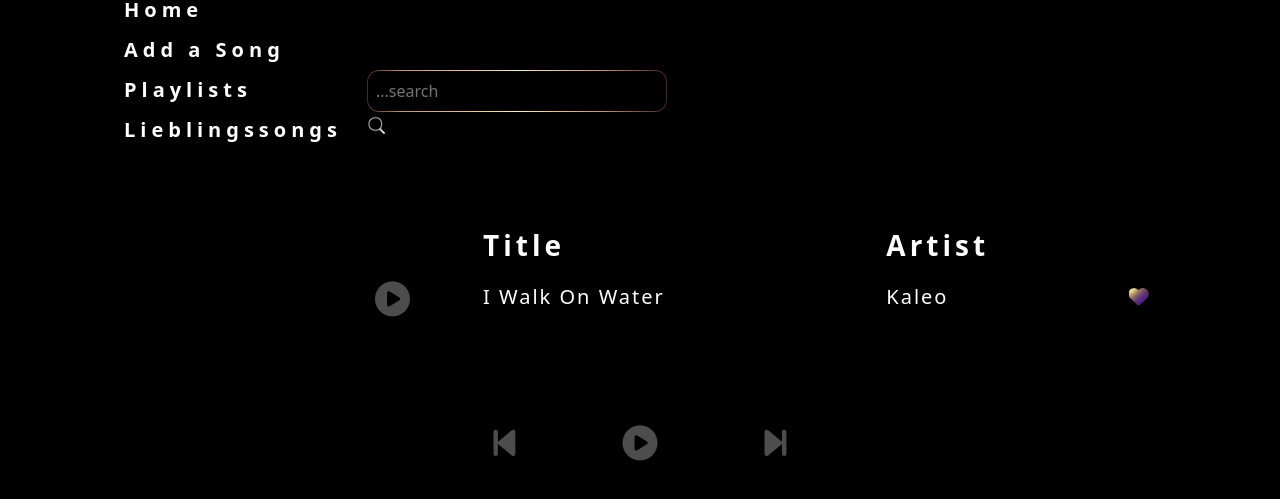
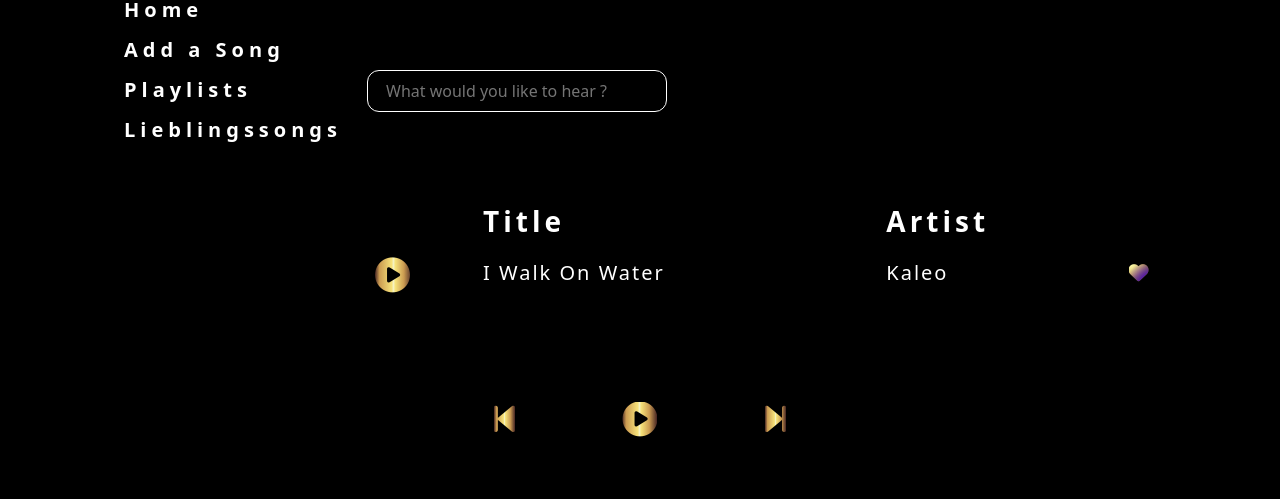
Before and after one commit to BernadetteCh/musicapp, a React (Create React App) app in the folder musicplayer/: page / in a window 1280 px wide. Shown: the part 245-744 px from the top of the page. Built offline with nearby package versions, Linux system fonts and the light colour scheme.

Commit message:
Add styling to icons

```diff
--- a/musicplayer/src/AddMusic/AddMusic.js
+++ b/musicplayer/src/AddMusic/AddMusic.js
@@ -9,7 +9,7 @@ const AddMusic = () => {
         <Input type="text" placeholder="add mp3 file" />
         <Input type="text" placeholder="Songtitle" />
         <Input type="text" placeholder="Artist" />
-        <select style={{ background: "#d4a50d63", color: "white" }}>
+        <select style={{ background: "#d4a50d3d", color: "white" }}>
           <option defaultValue="select" placeholder="select">
             -- Select Playlist --
           </option>
--- a/musicplayer/src/App.js
+++ b/musicplayer/src/App.js
@@ -19,7 +19,7 @@ function App() {
   const sameRender = () => {
     setPlaying((playing) => !playing);
   };
-  console.log(playing);
+
   return (
     <BrowserRouter>
       <Container className="container">
@@ -33,7 +33,12 @@ function App() {
                 path="/"
                 element={<Home sameRender={sameRender} state={playing} />}
               ></Route>
-              <Route path="/favorites" element={<FavoriteMusic />}></Route>
+              <Route
+                path="/favorites"
+                element={
+                  <FavoriteMusic sameRender={sameRender} state={playing} />
+                }
+              ></Route>
               <Route path="/playlists" element={<Playlists />}></Route>
               <Route path="/addSong" element={<AddMusic />}></Route>
             </Routes>
--- a/musicplayer/src/AudioPlayer/AudioPlayer.css
+++ b/musicplayer/src/AudioPlayer/AudioPlayer.css
@@ -7,12 +7,32 @@ figure {
   margin: 50px auto;
   max-width: 400px;
 }
-
+.track-back-icon,
+.track-forward-icon,
+.play-icon,
+.pause-icon {
+  background: linear-gradient(
+    to right,
+    #462523 0,
+    #cb9b51 12%,
+    #f6e27a 45%,
+    #f6f2c0 50%,
+    #f6e27a 55%,
+    #cb9b51 78%,
+    #462523 100%
+  );
+  background-clip: border-box;
+  -webkit-background-clip: text;
+  -webkit-text-fill-color: transparent;
+}
+/* .play-icon,
+.pause-icon {
+  color: #b0b0b0;
+} */
 .play-icon,
 .pause-icon,
 .track-back-icon,
 .track-forward-icon {
   display: inline;
   font-size: 35px;
-  color: #80808099;
 }
--- a/musicplayer/src/AudioPlayer/AudioPlayer.js
+++ b/musicplayer/src/AudioPlayer/AudioPlayer.js
@@ -1,11 +1,9 @@
-import React, { useState, useEffect, useRef } from "react";
+import React, { useEffect, useRef } from "react";
 import PlayerPauseIcon from "../PlayPauseIcon";
 import "./AudioPlayer.css";
 import Kaleo from "../Kaleo - I walk on Water.mp3";
 
 const AudioPlayer = ({ sameRender, state }) => {
-  const [play, setPlay] = useState(state);
-  const [render, setRender] = useState(false);
   const audioElem = useRef();
 
   useEffect(() => {
@@ -17,7 +15,6 @@ const AudioPlayer = ({ sameRender, state }) => {
   }, [state]);
   const playPause = () => {
     sameRender(state);
-    // setPlay(boolean, sameRender(boolean));
   };
   return (
     <div className="audioplayer-container">
@@ -29,34 +26,6 @@ const AudioPlayer = ({ sameRender, state }) => {
       </figure>
     </div>
   );
-
-  // if (play === false) {
-  //   return (
-  //     <div className="audioplayer-container">
-  //       <figure>
-  //         <audio src={Kaleo} ref={audioElem}></audio>
-  //         <i className="fa-sharp fa-solid fa-backward-step track-back-icon"></i>
-  //         {/* <i
-  //           className="fa-solid fa-circle-play play-icon"
-  //           onClick={playPause}
-  //         ></i> */}
-  //         <PlayerPauseIcon togglePlayPause={playPause} />
-  //         <i className="fa-sharp fa-solid fa-forward-step track-forward-icon"></i>
-  //       </figure>
-  //     </div>
-  //   );
-  // } else {
-  //   return (
-  //     <div className="audioplayer-container">
-  //       <figure>
-  //         <audio src={Kaleo} ref={audioElem}></audio>
-  //         <i className="fa-sharp fa-solid fa-backward-step track-back-icon"></i>
-  //         <i className="fa-solid fa-pause pause-icon" onClick={playPause}></i>
-  //         <i className="fa-sharp fa-solid fa-forward-step track-forward-icon"></i>
-  //       </figure>
-  //     </div>
-  //   );
-  // }
 };
 
 export default AudioPlayer;
--- a/musicplayer/src/FavoriteMusic/FavoriteMusic.js
+++ b/musicplayer/src/FavoriteMusic/FavoriteMusic.js
@@ -1,10 +1,10 @@
 import React from "react";
 import MusicTable from "../Home/MusicTable";
 
-const FavoriteMusic = () => {
+const FavoriteMusic = ({ sameRender, state }) => {
   return (
     <div>
-      <MusicTable />
+      <MusicTable sameRender={sameRender} state={state} />
     </div>
   );
 };
--- a/musicplayer/src/Home/Home.css
+++ b/musicplayer/src/Home/Home.css
@@ -26,7 +26,11 @@ input {
   border: double 1px transparent;
   border-radius: 12px;
   width: 300px;
-  background-image: linear-gradient(black, black),
+  padding: 8px 18px;
+  color: #b0b0b0;
+  background: black;
+  border: 1px solid white;
+  /* background-image: linear-gradient(black, black),
     linear-gradient(
       to right,
       #462523 0,
@@ -39,7 +43,7 @@ input {
     );
 
   background-origin: border-box;
-  background-clip: padding-box, border-box;
+  background-clip: padding-box, border-box; */
 }
 table th {
   border-style: none;
@@ -80,10 +84,27 @@ table td {
       ellipse farthest-corner at left top,
       #ffffff 0%,
       #ffffac 8%,
+      #d1b464 45%,
+      #5d4a1f 80.5%,
+      #5d4a1f 100%
+    );
+
+  /* background: radial-gradient(
+      ellipse farthest-corner at right bottom,
+      #fedb37 0%,
+      #fdb931 8%,
+      #9f7928 30%,
+      #5518aa 30%,
+      transparent 80%
+    ),
+    radial-gradient(
+      ellipse farthest-corner at left top,
+      #ffffff 0%,
+      #ffffac 8%,
       #d1b464 25%,
       #5d4a1f 62.5%,
       #5d4a1f 100%
-    );
+    ); */
   background-clip: border-box;
   -webkit-background-clip: text;
   -webkit-text-fill-color: transparent;
--- a/musicplayer/src/Home/Home.js
+++ b/musicplayer/src/Home/Home.js
@@ -13,8 +13,11 @@ const Home = ({ sameRender, state }) => {
         Where words fail, music speaks. ...
       </h1> */}
       <AlbumPictures />
-      <SearchForMusic type="text" placeholder="...search" />
-      <img src={icon} alt="search-icon" className="icon"></img>
+      <SearchForMusic
+        type="text"
+        placeholder="What would you like to hear ? "
+      />
+      {/* <img src={icon} alt="search-icon" className="icon"></img> */}
       <MusicTable sameRender={sameRender} state={state} />
     </div>
   );
--- a/musicplayer/src/Home/MusicTable.js
+++ b/musicplayer/src/Home/MusicTable.js
@@ -1,18 +1,13 @@
-import React, { useState, useEffect } from "react";
+import React from "react";
 import Table from "react-bootstrap/Table";
 import PlayPauseIcon from "../PlayPauseIcon";
 import "../Home/Home.css";
 
 const MusicTable = ({ sameRender, state }) => {
-  const [playing, setPlaying] = useState();
-
   const playPause = () => {
     sameRender(state);
   };
 
-  // useEffect(() => {
-  //  setToggle((toggle)=>!toggle)
-  // }, [state, sameRender]);
   return (
     <div className="music-table" style={{ marginTop: "80px" }}>
       <Table style={{ color: "white" }}>
--- a/musicplayer/src/PlayPauseIcon.js
+++ b/musicplayer/src/PlayPauseIcon.js
@@ -1,25 +1,22 @@
-import React, { useState, useEffect } from "react";
+import React, { useState } from "react";
 import "../src/AudioPlayer/AudioPlayer.css";
 
 const PlayPauseIcon = ({ sameRender, state }) => {
   const [playing, setPlaying] = useState(state);
-  const [toggle, setToggle] = useState(state);
   const playPause = () => {
     sameRender(playing);
-    // setPlaying((playing) => !playing);
-    // // togglePlayPause((playing) => !playing);
   };
 
-  //   useEffect(() => {
-  //     setToggle(state);
-  //   }, [playing]);
-  //   console.log(toggle);
   if (state === false) {
     return (
       <i className="fa-solid fa-circle-play play-icon" onClick={playPause}></i>
     );
   } else {
-    return <i className="fa-solid fa-pause pause-icon" onClick={playPause}></i>;
+    return (
+      <div>
+        <i className="fa-solid fa-pause pause-icon" onClick={playPause}></i>
+      </div>
+    );
   }
 };
 
```
Also changed, not shown: musicplayer/src/sound (1).gif (deleted).
